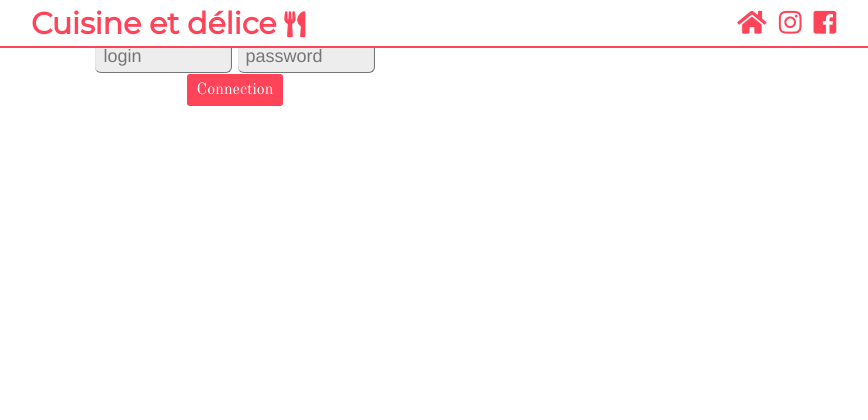
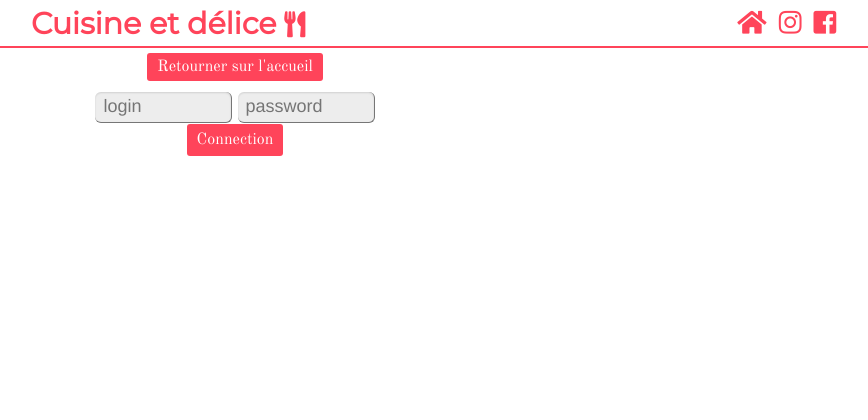
Before and after one commit to sorenouw/Projet5_web-developer-junior_OpenClassrooms, a PHP site: page /index.php?action=login in a window 1280 px wide. Shown: the top 420 px of the page, without its empty margins (405-1273 px from the left). Run offline with PHP 8.4, Linux system fonts and the light colour scheme; some libraries are stand-ins or nearby versions.

Commit message:
css update

```diff
--- a/public/css/base.css
+++ b/public/css/base.css
@@ -32,4 +32,8 @@ p{
 }
 i{
   font-size: 26px;
+  color: #ff445a;
 }
+.login{
+  padding-top: 50px;
+}
--- a/view/frontend/commentView.php
+++ b/view/frontend/commentView.php
@@ -27,8 +27,8 @@ echo $_SESSION["flash"]; ?>
     </div>
     <div class="postText">
               <h3><?php echo $post->title(); ?></h3>
-              <p><?php echo $post->timing(); ?></p>
-              <p>Pour <?php echo $post->serving(); ?> personnes.</p>
+              <p><?php echo $post->timing(); ?> <i class="fas fa-stopwatch"></i></p>
+              <p>Pour <?php echo $post->serving(); ?> personnes. <i class="fas fa-utensils"></i></p>
         <p>
           <?php
         echo $post->content();
--- a/view/frontend/login.php
+++ b/view/frontend/login.php
@@ -4,7 +4,7 @@
 <?php include("view/frontend/headerImg.php"); ?>
 
   <body>
-<p><a href="index.php" class="red">Retourner sur l'accueil</a></p>
+<p class="login"><a href="index.php" class="red">Retourner sur l'accueil</a></p>
 
     <form class="" action="index.php?action=login" method="post">
       <input type="text" name="login" value="" placeholder="login">
```
